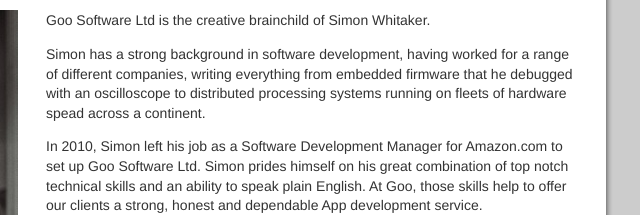
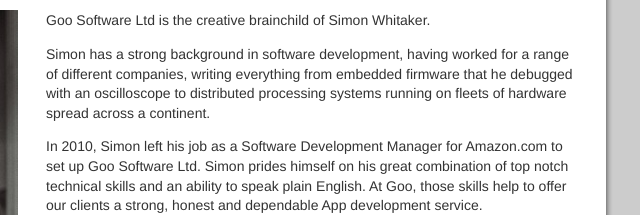
Before and after one commit to simonwhitaker/goo-website, a plain HTML site: page html/about.html in a window 1280 px wide. Shown: the part 210-425 px from the top of the page, 424-1064 px from the left. Drawn offline with Linux system fonts and the light colour scheme.

Commit message:
Correcting a typo

```diff
--- a/html/about.html
+++ b/html/about.html
@@ -46,7 +46,7 @@
         <p>Goo Software Ltd is the creative brainchild of Simon Whitaker.</p>
         <p>Simon has a strong background in software development, having worked for a range of different
           companies, writing everything from embedded firmware that he debugged with an oscilloscope to
-          distributed processing systems running on fleets of hardware spead across a continent.</p>
+          distributed processing systems running on fleets of hardware spread across a continent.</p>
         <p>In 2010, Simon left his job as a Software Development Manager for Amazon.com to set up Goo
           Software Ltd. Simon prides himself on his great combination of top notch technical skills and
           an ability to speak plain English. At Goo, those skills help to offer our clients a strong,
```
